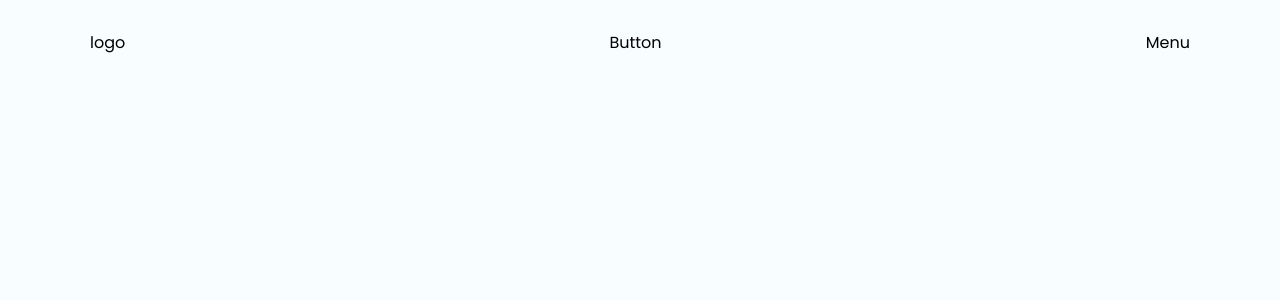
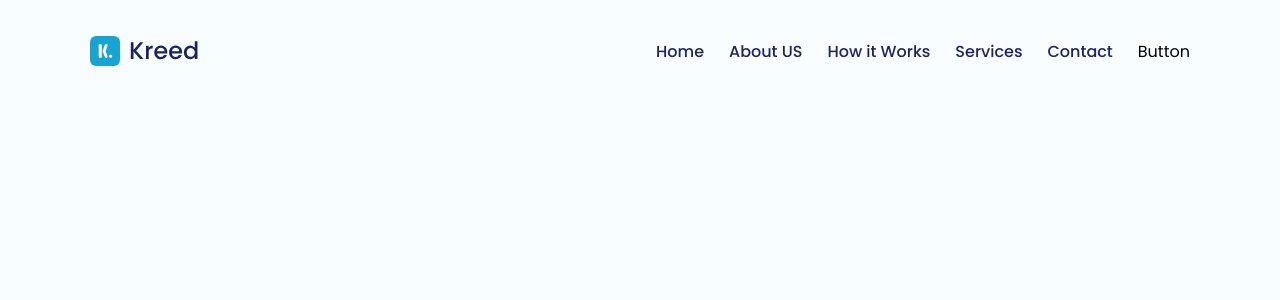
Before and after one commit to 1CarlosRenan/typescript-react-landing-page-collection, a React (Vite) app in the folder lp-kreed/: page / in a window 1280 px wide. Shown: the top 300 px of the page. Built offline with nearby package versions, Linux system fonts and the light colour scheme.

Commit message:
adding logo and menu to header

```diff
--- a/lp-kreed/src/molecules/Logo/index.tsx
+++ b/lp-kreed/src/molecules/Logo/index.tsx
@@ -1,5 +1,7 @@
+import LogoKreed from "../../assets/logo-kreed.svg";
+
 const Logo = () => {
-  return<div>logo</div>
-}
+  return <img src={LogoKreed} alt="Logo Kreed Header" />;
+};
 
 export default Logo;
--- a/lp-kreed/src/organisms/Header/index.tsx
+++ b/lp-kreed/src/organisms/Header/index.tsx
@@ -8,8 +8,8 @@ const Header = () => {
   return (
     <S.Box>
       <Logo />
+      <Menu />
       <Button />
-      <Menu />
     </S.Box>
   );
 };
--- a/lp-kreed/src/organisms/Header/styles.ts
+++ b/lp-kreed/src/organisms/Header/styles.ts
@@ -6,4 +6,5 @@ export const Box = styled.header`
   display: flex;
   flex-direction: row;
   justify-content: space-between;
+  align-items: center;
 `
--- a/lp-kreed/src/organisms/Menu/index.tsx
+++ b/lp-kreed/src/organisms/Menu/index.tsx
@@ -1,5 +1,25 @@
+import * as S from "./styles";
+
 const Menu = () => {
-  return<div>Menu</div>
-}
+  return (
+    <S.MenuList>
+      <S.ItemList>
+        <a href="#">Home</a>
+      </S.ItemList>
+      <S.ItemList>
+        <a href="#">About US</a>
+      </S.ItemList>
+      <S.ItemList>
+        <a href="#">How it Works</a>
+      </S.ItemList>
+      <S.ItemList>
+        <a href="#">Services</a>
+      </S.ItemList>
+      <S.ItemList>
+        <a href="#">Contact</a>
+      </S.ItemList>
+    </S.MenuList>
+  );
+};
 
 export default Menu;
--- /dev/null
+++ b/lp-kreed/src/organisms/Menu/styles.ts
@@ -0,0 +1,15 @@
+import styled from 'styled-components';
+
+export const MenuList = styled.ul`
+  margin-left: auto;
+`;
+
+export const ItemList = styled.li`
+  display: inline-block;
+  margin-right: 25px;
+  font-weight: 500;
+
+  a {
+    color: #1e255e;
+  }
+`;
```
Also changed, not shown: lp-kreed/src/assets/logo-kreed.svg (added).
